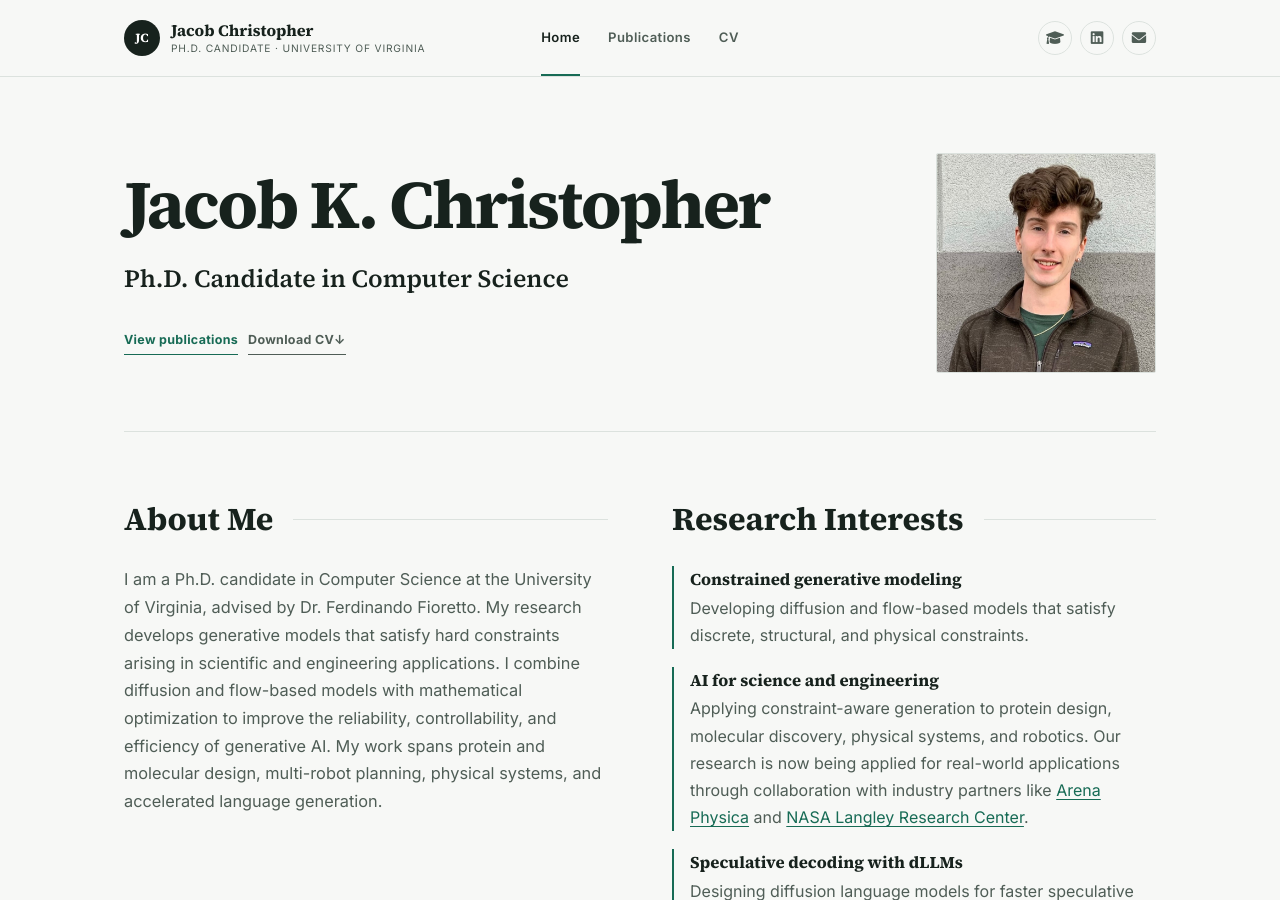
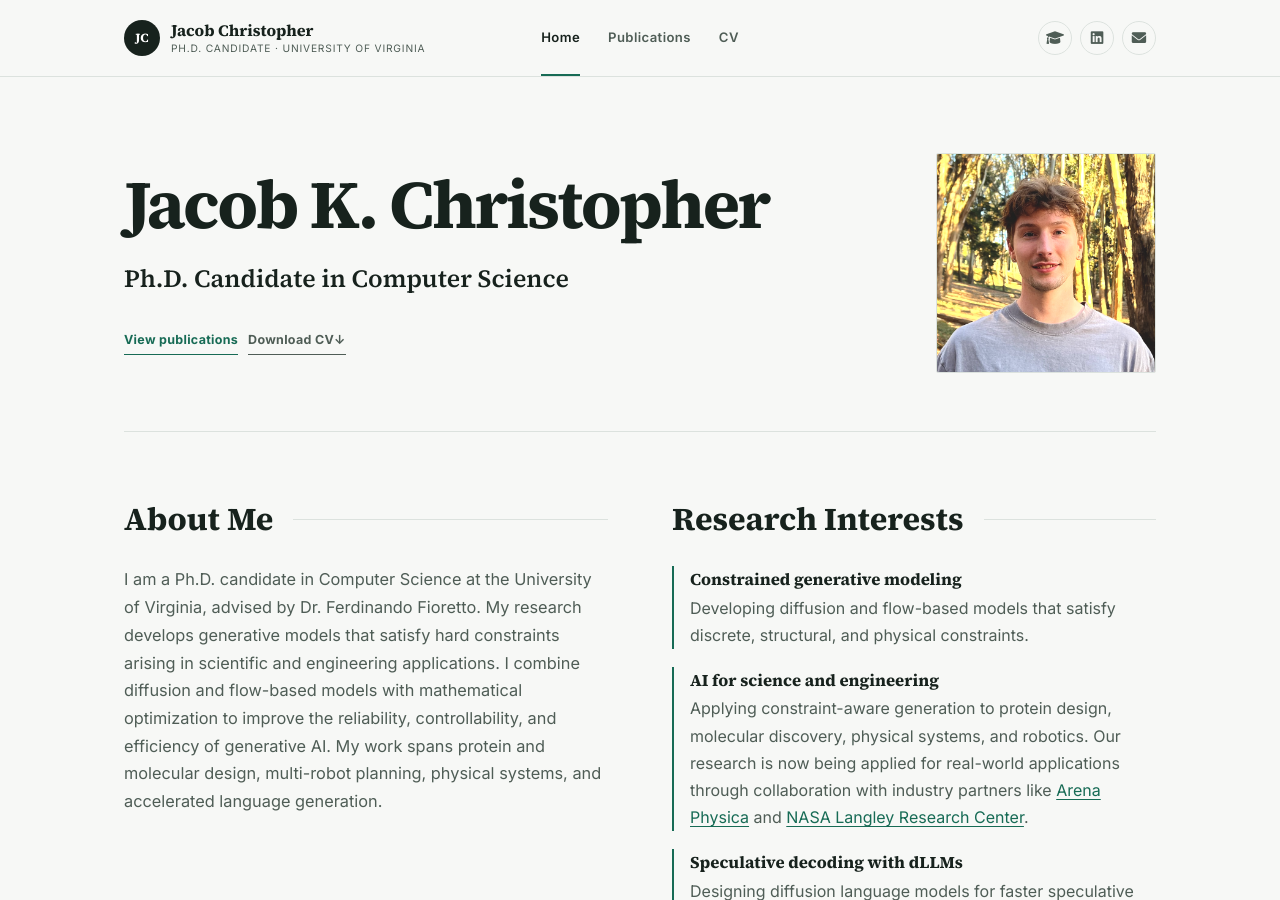
Before and after one commit to jacobchristopher/jacobchristopher.github.io, a Jekyll site: the page built from index.md, in a window 1280 px wide and 900 px high. Built offline with Jekyll 4.4.1, drawn with Linux system fonts in a browser that asks for light colours.

Commit message:
updated headshot

```diff
--- a/index.md
+++ b/index.md
@@ -16,7 +16,7 @@ title: Home
         </div>
         <div class="hero-image">
             <div class="portrait-frame">
-                <img src="assets/img/headshot.jpg" alt="Portrait of Jacob Christopher" class="headshot">
+                <img src="assets/img/headshot.png" alt="Portrait of Jacob Christopher" class="headshot">
             </div>
         </div>
     </div>
```
Also changed, not shown: assets/img/headshot.png, 1 other file.
